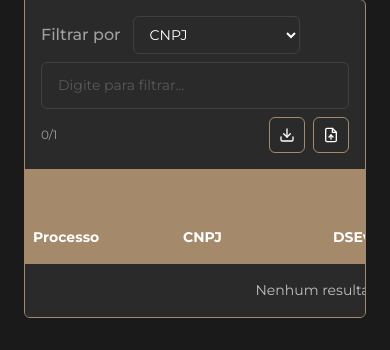
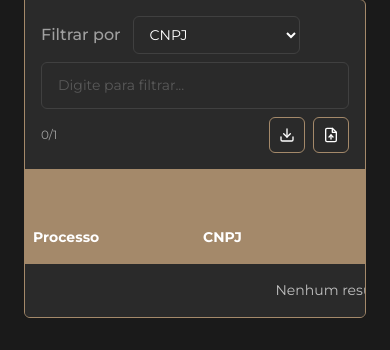
Before and after one commit to iigorvidall/consulta_cnpjs, a Django app: page / in a window 390 px wide. Shown: the part 521-871 px from the top of the page. Run offline with Django 4.2, Linux system fonts and the light colour scheme; the visitor is signed in with stand-in values (Sample User, id 1); data that the repository does not hold is empty; some libraries are stand-ins or nearby versions.

Commit message:
style: Aumentar coluna de CNPJ

```diff
--- a/consulta/static/css/home.css
+++ b/consulta/static/css/home.css
@@ -395,9 +395,9 @@ a.ignea-button:focus {
 
 #tab-resultado table thead th:nth-child(2),
 #tab-resultado table tbody td:nth-child(2) {
-    width: 150px;
-    min-width: 150px;
-    max-width: 150px;
+    width: 170px;
+    min-width: 170px;
+    max-width: 170px;
 }
 
 #tab-resultado table thead th:nth-child(5),
@@ -439,9 +439,9 @@ a.ignea-button:focus {
 
 #tab-historico table thead th:nth-child(3),
 #tab-historico table tbody td:nth-child(3) {
-    width: 150px;
-    min-width: 150px;
-    max-width: 150px;
+    width: 170px;
+    min-width: 170px;
+    max-width: 170px;
 }
 
 #tab-historico table thead th:nth-child(6),
@@ -572,9 +572,9 @@ a.ignea-button:focus {
     #tab-resultado table tbody td:nth-child(1),
     #tab-resultado table thead th:nth-child(2),
     #tab-resultado table tbody td:nth-child(2) {
-        width: 150px;
-        min-width: 150px;
-        max-width: 150px;
+        width: 170px;
+        min-width: 170px;
+        max-width: 170px;
     }
 
     /* Histórico: Processo(2) e CNPJ(3) reduzem para 150px */
@@ -582,9 +582,9 @@ a.ignea-button:focus {
     #tab-historico table tbody td:nth-child(2),
     #tab-historico table thead th:nth-child(3),
     #tab-historico table tbody td:nth-child(3) {
-        width: 150px;
-        min-width: 150px;
-        max-width: 150px;
+        width: 170px;
+        min-width: 170px;
+        max-width: 170px;
     }
 
     /* Garante um espaço mínimo para Nome no histórico para não "invadir" o E-mail */
```
